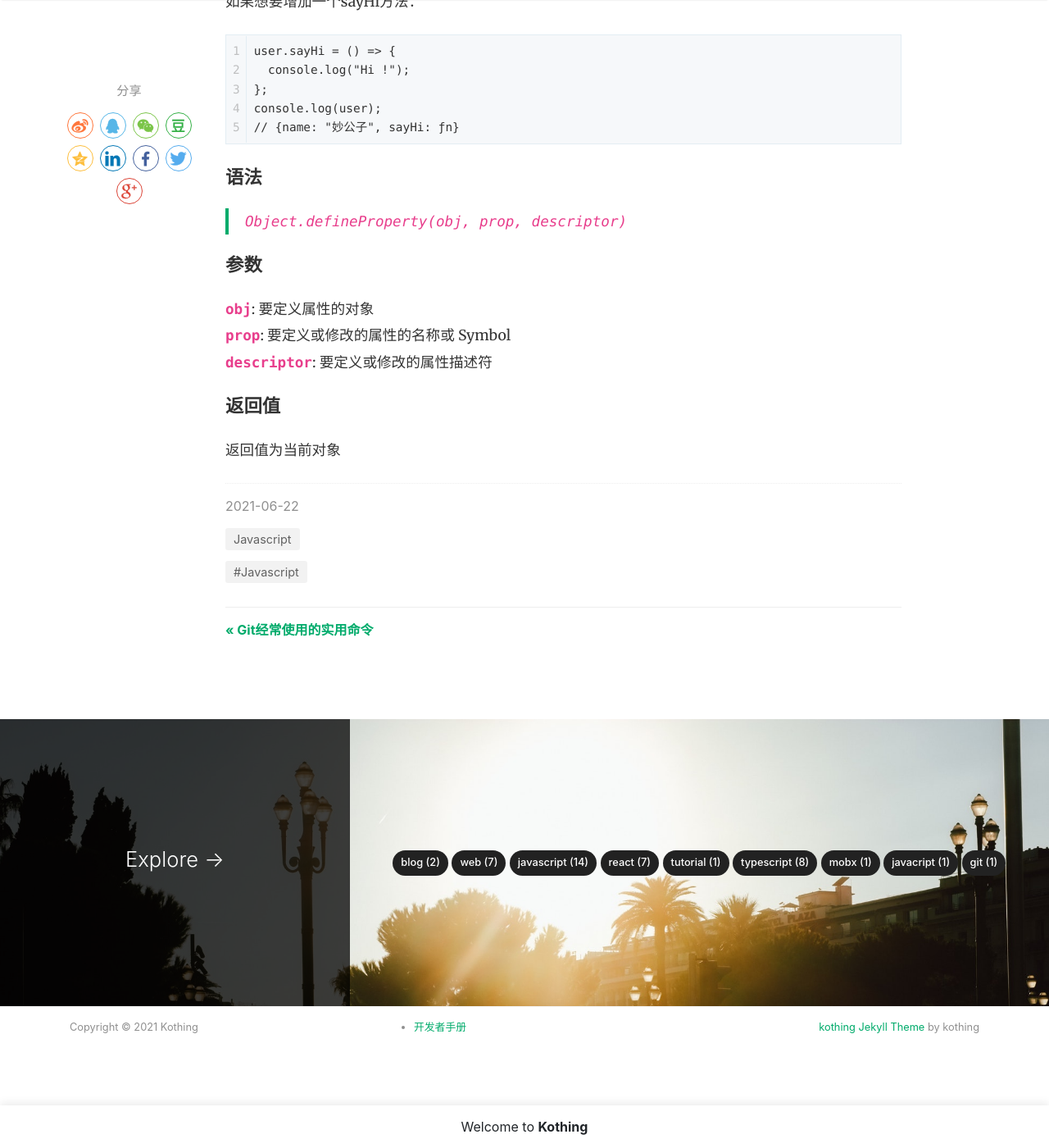
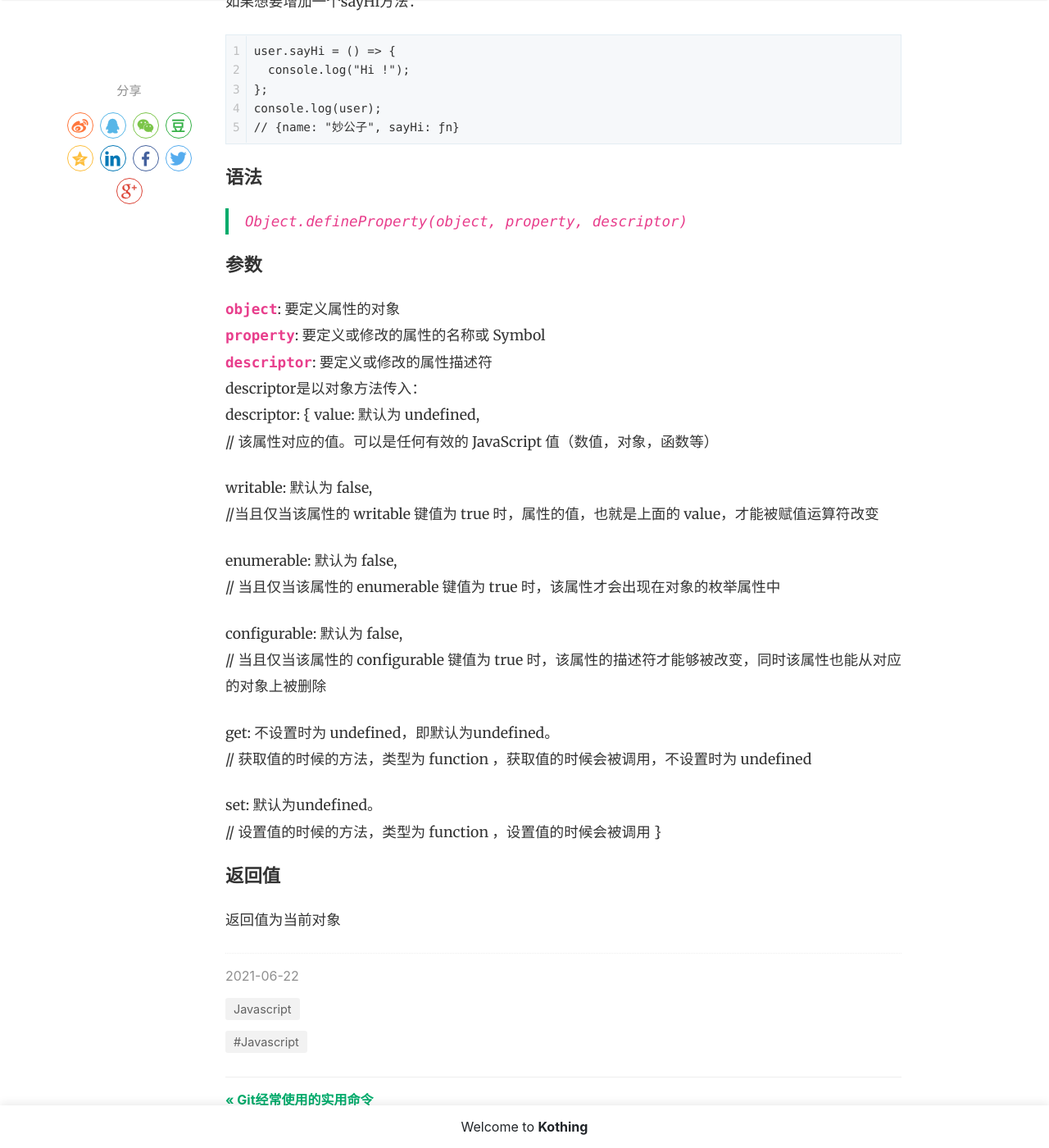
Before and after one commit to kothing/kothing.github.io, a Jekyll site: the page built from _posts/2021-06-22-Object.defineProperty.md, in a window 1280 px wide and 1400 px high, scrolled down 1385 px. Shown: the whole window at 82% size. Built offline with Jekyll 4.4.1, drawn with Linux system fonts in a browser that asks for light colours; nearby versions of some CDN libraries; comment, search, counter and statistics services are not loaded.

Commit message:
Update 2021-06-22-Object.defineProperty.md

````diff
--- a/_posts/2021-06-22-Object.defineProperty.md
+++ b/_posts/2021-06-22-Object.defineProperty.md
@@ -34,12 +34,33 @@ console.log(user);
 ```
 
 ### 语法
-> `Object.defineProperty(obj, prop, descriptor)`
+> `Object.defineProperty(object, property, descriptor)`
 
 ### 参数
-**`obj`**: 要定义属性的对象
-**`prop`**: 要定义或修改的属性的名称或 Symbol
+**`object`**: 要定义属性的对象
+**`property`**: 要定义或修改的属性的名称或 Symbol
 **`descriptor`**: 要定义或修改的属性描述符
+descriptor是以对象方法传入：
+descriptor: {
+  value: 默认为 undefined,
+  // 该属性对应的值。可以是任何有效的 JavaScript 值（数值，对象，函数等）
+
+  writable: 默认为 false,
+  //当且仅当该属性的 writable 键值为 true 时，属性的值，也就是上面的 value，才能被赋值运算符改变
+
+  enumerable: 默认为 false,
+  // 当且仅当该属性的 enumerable 键值为 true 时，该属性才会出现在对象的枚举属性中
+
+  configurable: 默认为 false,
+  // 当且仅当该属性的 configurable 键值为 true 时，该属性的描述符才能够被改变，同时该属性也能从对应的对象上被删除
+
+  get: 不设置时为 undefined，即默认为undefined。
+  // 获取值的时候的方法，类型为 function ，获取值的时候会被调用，不设置时为 undefined
+
+  set: 默认为undefined。
+  // 设置值的时候的方法，类型为 function ，设置值的时候会被调用
+}
+
 
 ### 返回值
 返回值为当前对象
````
